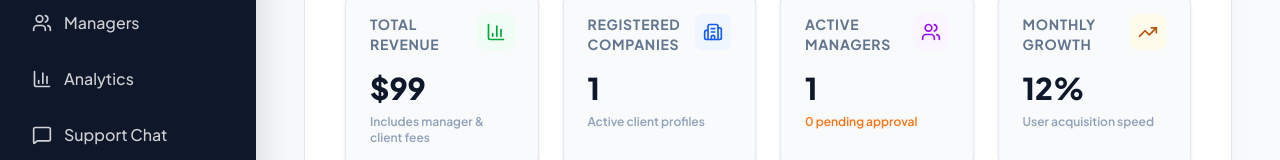
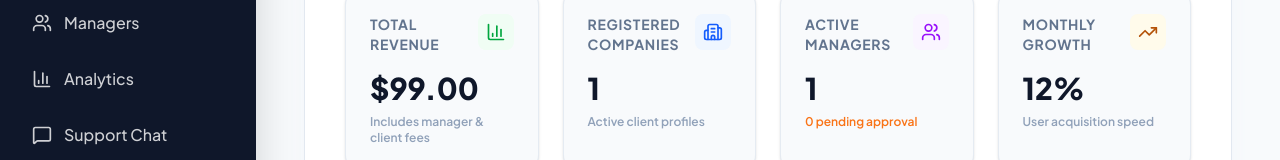
Before and after one commit to Moksha-132/SAAS-Platform, a React (Vite) app in the folder frontend/: page /admin-dashboard in a window 1280 px wide. Shown: the part 265-425 px from the top of the page. Built offline with nearby package versions, Linux system fonts and the light colour scheme; no server answers.

Commit message:
fix(dashboard): fix floating point precision in revenue display

```diff
--- a/frontend/src/pages/AdminDashboard.jsx
+++ b/frontend/src/pages/AdminDashboard.jsx
@@ -130,7 +130,7 @@ const AdminDashboard = () => {
     csvContent += `Generated On,${new Date().toLocaleString()}\n`;
     csvContent += `Reporting Range,${dateFilter}\n\n`;
     csvContent += 'Metric,Value\n';
-    csvContent += `Total Platform Revenue,$${stats.revenue}\n`;
+    csvContent += `Total Platform Revenue,$${Number(stats.revenue).toFixed(2)}\n`;
     csvContent += `Registered Client Companies,${stats.companies}\n`;
     csvContent += `Active Sales Managers,${stats.activeManagers}\n`;
     csvContent += `Pending Manager Applications,${stats.pendingManagers}\n`;
@@ -232,7 +232,7 @@ const AdminDashboard = () => {
                    <BarChart3 className="text-green-600 w-5 h-5" />
                 </div>
               </div>
-              <p className="text-3xl font-black text-slate-900">${stats.revenue}</p>
+              <p className="text-3xl font-black text-slate-900">${Number(stats.revenue).toFixed(2)}</p>
               <p className="text-xs text-slate-400 mt-2 font-semibold">Includes manager & client fees</p>
             </div>
 
```
